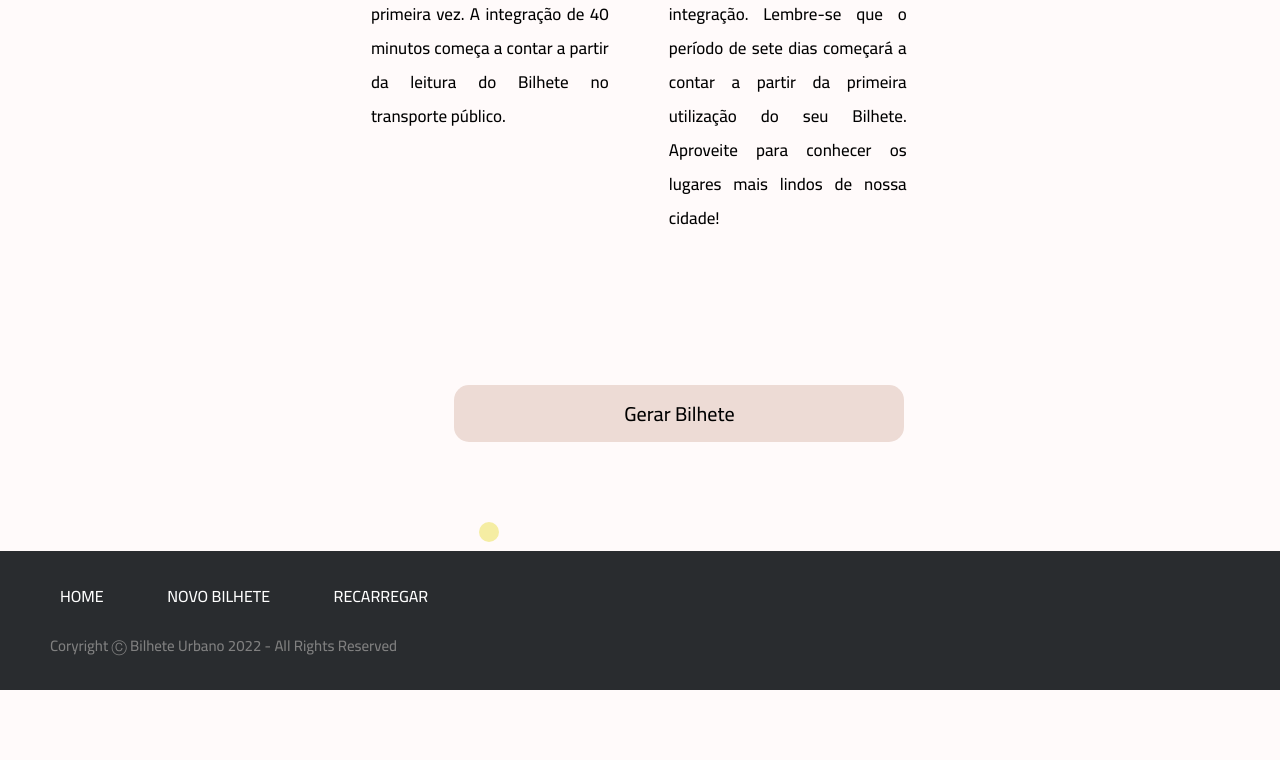
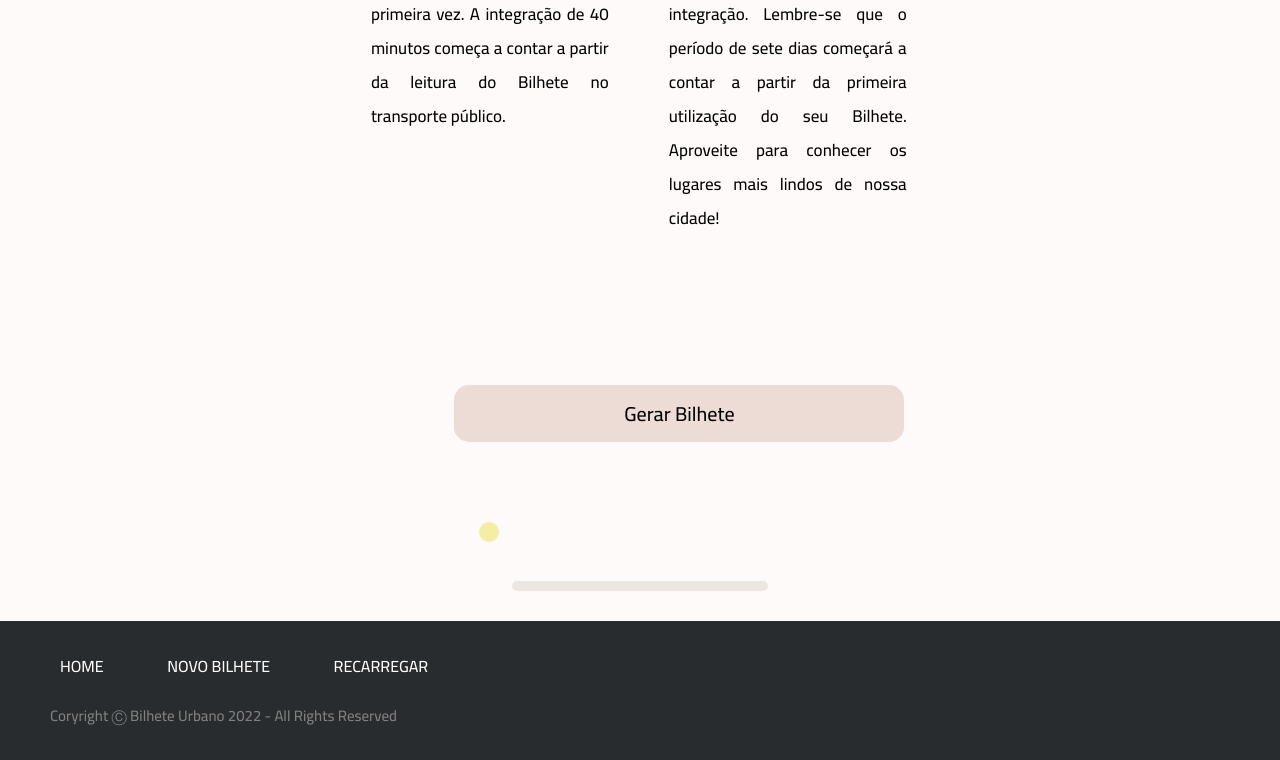
Before and after one commit to VitorCapovilla/PI-2, a website: page Front/gerarBilhete.html in a window 1280 px wide. Shown: the part 1103-1863 px from the top of the page. Before the commit the page ends 1793 px from the top, so only its background shows below. Drawn offline with nearby package versions, Linux system fonts and the light colour scheme.

Commit message:
link para recarga adicionado no gerar bilhete

```diff
--- a/Front/css/gerarbilhete.css
+++ b/Front/css/gerarbilhete.css
@@ -132,3 +132,25 @@
     display: inline;
     margin-left: 36%;
 }
+
+.link-recarga {
+    text-decoration: none;
+    display: block;
+    background-color: #ede7e4;
+    color: black;
+    font-size: 18px;
+    margin-left: 40%;
+    margin-right: 40%;
+    margin-top: 30px;
+    margin-bottom: 30px;
+    text-align: center;
+    padding: 5px;
+    border-radius: 10px;
+    transition: 0.5s;
+}
+
+.link-recarga:hover {
+    transform: scale(1.05);
+    cursor: pointer;
+
+}
--- a/Front/gerarBilhete.html
+++ b/Front/gerarBilhete.html
@@ -115,6 +115,8 @@
             <p class="seuID" id="resp"></p>
         </div>
 
+        <a class="link-recarga" id="link-recarga" href="recargaBilhete.html" type="button"></a>
+
 
     </body>
 
--- a/Front/js/gerarBilhete.js
+++ b/Front/js/gerarBilhete.js
@@ -8,6 +8,7 @@ function gerar() {
 
   document.getElementById('frase').innerHTML = 'O ID do seu Bilhete é: '
   document.getElementById('resp').innerHTML = codigo;
+  document.getElementById('link-recarga').innerHTML = 'Recarregue seu Bilhete Aqui';
 
   alert("Bilhete gerado com sucesso! Clique em 'OK' para verifficar seu ID. ");
 }
```
